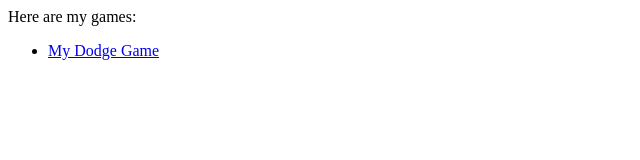
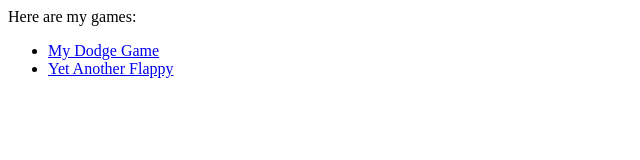
Before and after one commit to zippyjake/youraccount.github.io-1, a plain HTML site: page index.html in a window 1280 px wide. Shown: the whole page, without its empty margins (0-640 px from the left). Drawn offline with Linux system fonts and the light colour scheme.

Commit message:
Update index.html

```diff
--- a/index.html
+++ b/index.html
@@ -6,6 +6,7 @@
 Here are my games:
 <ul>
   <li><a href="dodge">My Dodge Game</a></li>
+  <li><a href="yetanotherflappy">Yet Another Flappy</a></li>
 </ul>
 </body>
 </html>
```
